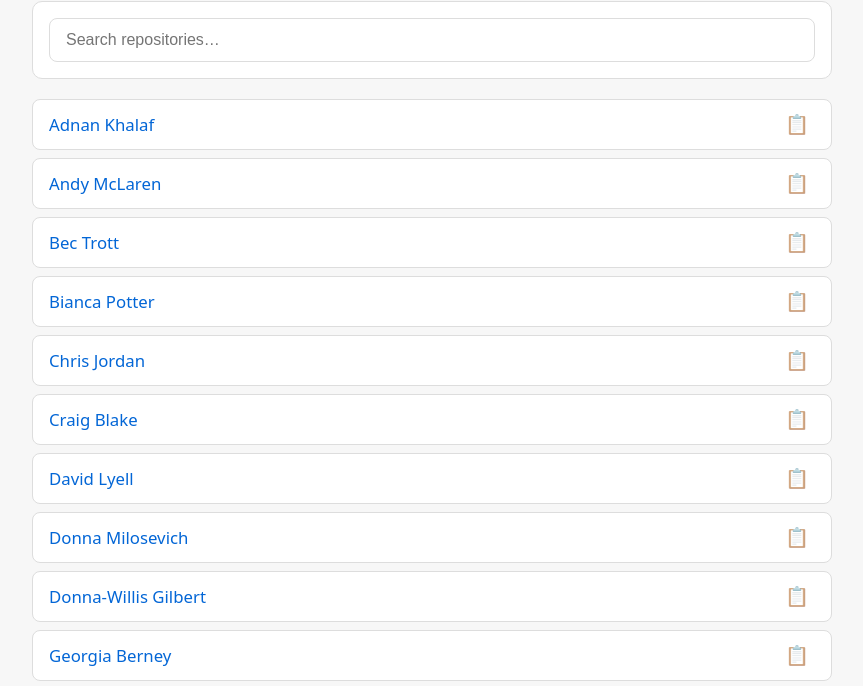
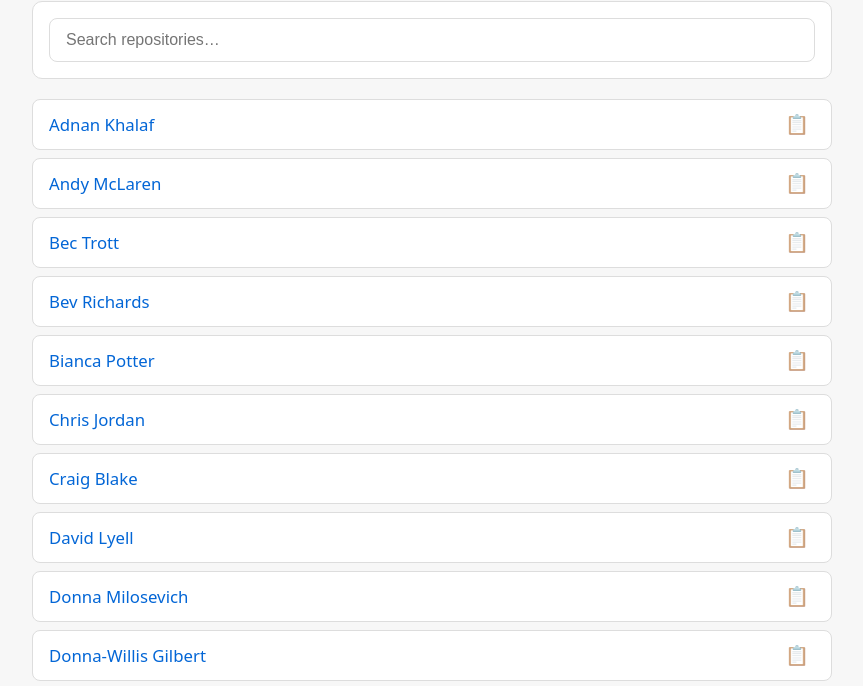
Before and after one commit to RealmsAU/admin, a plain HTML site: page index.html in a window 1280 px wide. Shown: the part 82-768 px from the top of the page, without its empty margins (208-1071 px from the left). Drawn offline with Linux system fonts and the light colour scheme.

Commit message:
Auto-update: 2026-10-28 14:36:29

```diff
--- a/index.html
+++ b/index.html
@@ -174,6 +174,7 @@
   <ul>    <li class='repo-item'><div class='repo-row'><a href="https://RealmsAU.github.io/Adnan-Khalaf/">Adnan Khalaf</a><button class='copy-btn' onclick="copyLink('https://RealmsAU.github.io/Adnan-Khalaf/')">📋</button></div></li>
     <li class='repo-item'><div class='repo-row'><a href="https://RealmsAU.github.io/Andy-McLaren/">Andy McLaren</a><button class='copy-btn' onclick="copyLink('https://RealmsAU.github.io/Andy-McLaren/')">📋</button></div></li>
     <li class='repo-item'><div class='repo-row'><a href="https://RealmsAU.github.io/Bec-Trott/">Bec Trott</a><button class='copy-btn' onclick="copyLink('https://RealmsAU.github.io/Bec-Trott/')">📋</button></div></li>
+    <li class='repo-item'><div class='repo-row'><a href="https://RealmsAU.github.io/Bev-Richards/">Bev Richards</a><button class='copy-btn' onclick="copyLink('https://RealmsAU.github.io/Bev-Richards/')">📋</button></div></li>
     <li class='repo-item'><div class='repo-row'><a href="https://RealmsAU.github.io/Bianca-Potter/">Bianca Potter</a><button class='copy-btn' onclick="copyLink('https://RealmsAU.github.io/Bianca-Potter/')">📋</button></div></li>
     <li class='repo-item'><div class='repo-row'><a href="https://RealmsAU.github.io/Chris-Jordan/">Chris Jordan</a><button class='copy-btn' onclick="copyLink('https://RealmsAU.github.io/Chris-Jordan/')">📋</button></div></li>
     <li class='repo-item'><div class='repo-row'><a href="https://RealmsAU.github.io/Craig-Blake/">Craig Blake</a><button class='copy-btn' onclick="copyLink('https://RealmsAU.github.io/Craig-Blake/')">📋</button></div></li>
```
